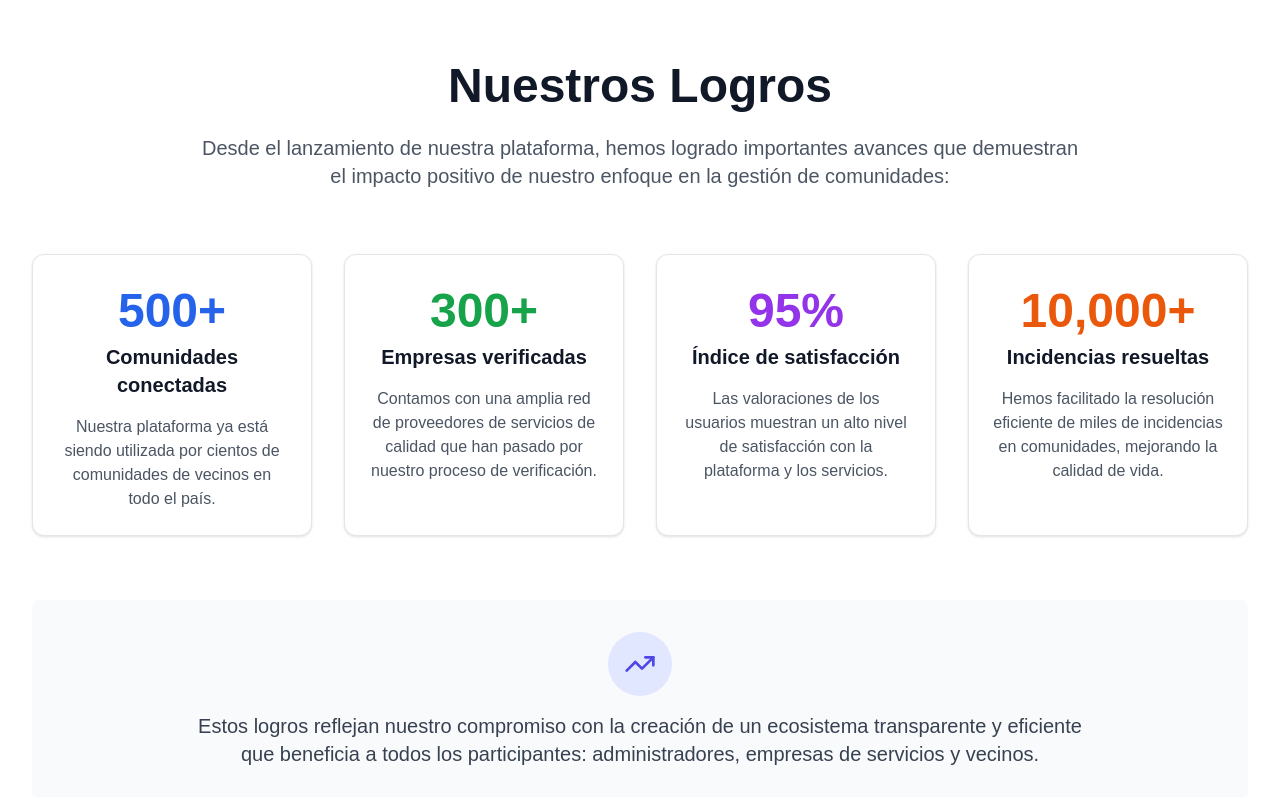
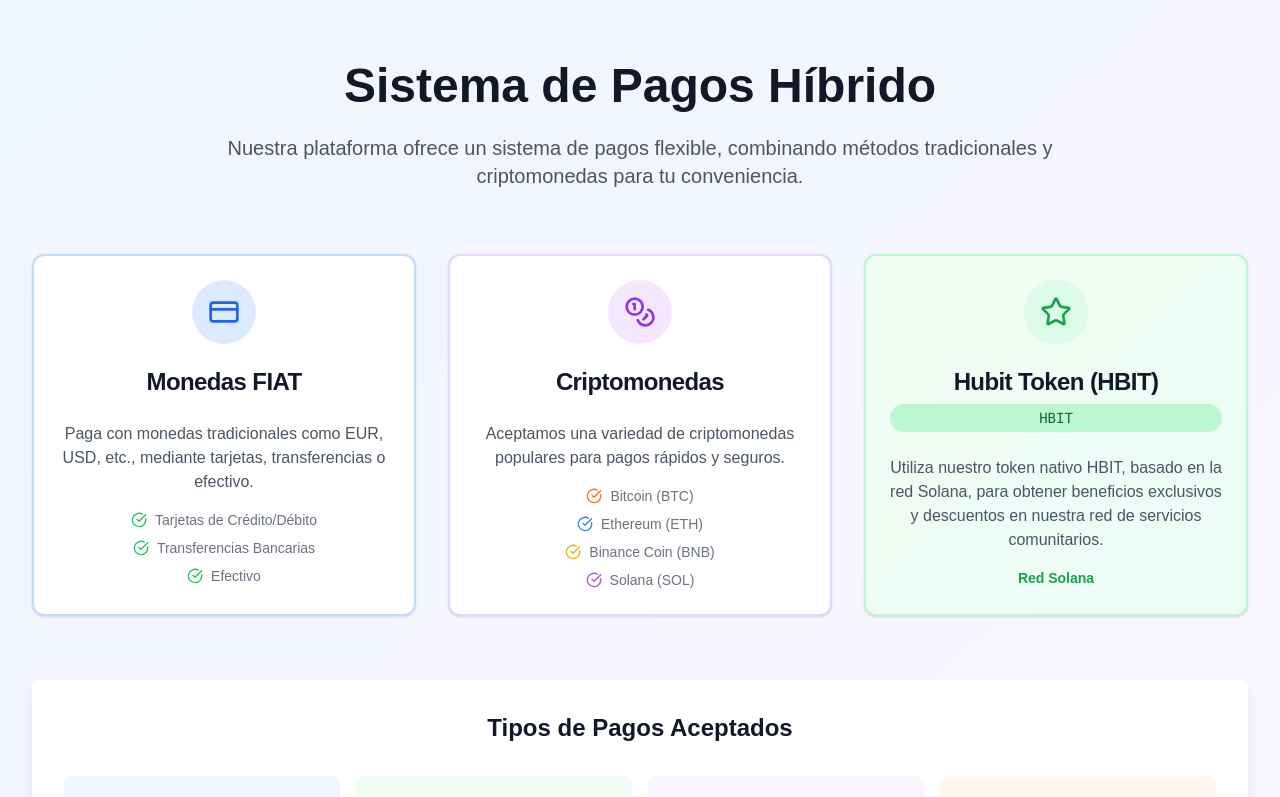
Before and after one commit to Hubit85/HubitApp, a Next.js app: page / in a window 1280 px wide. Shown: the part 3180-3977 px from the top of the page. Built offline with nearby package versions, Linux system fonts and the light colour scheme.

Commit message:
refactor(homepage): Remove Nuestros Logros section

```diff
--- a/src/pages/index.tsx
+++ b/src/pages/index.tsx
@@ -5,9 +5,9 @@ import Link from "next/link";
 import { Header } from "@/components/layout/Header";
 import { useLanguage } from "@/contexts/LanguageContext";
 import { Card, CardContent, CardHeader, CardTitle } from "@/components/ui/card";
-import { Users, Building, Wrench, Star, TrendingUp, Heart, CreditCard, Coins, Wallet, ArrowRight, CheckCircle, Zap, Shield, Gift } from "lucide-react";
+import { Users, Building, Wrench, Star, Heart, CreditCard, Coins, Wallet, ArrowRight, CheckCircle, Zap, Gift } from "lucide-react";
 import ZoomableSection from "@/components/ZoomableSection";
-import Image from "next/image"; // Added import for Next/Image
+import Image from "next/image";
 
 export default function Home() {
   const { t } = useLanguage();
@@ -196,84 +196,6 @@ export default function Home() {
                     {t("virtuousCircle")}
                   </p>
                 </div>
-              </div>
-            </div>
-          </section>
-
-          {/* Nuestros Logros Section */}
-          <section className="w-full py-20 px-4 sm:px-6 lg:px-8 bg-white">
-            <div className="max-w-7xl mx-auto">
-              <div className="text-center mb-16">
-                <h2 className="text-4xl md:text-5xl font-bold text-gray-900 mb-6">
-                  {t("ourAchievementsTitle")}
-                </h2>
-                <p className="text-xl text-gray-600 max-w-4xl mx-auto">
-                  {t("ourAchievementsIntro")}
-                </p>
-              </div>
-
-              <div className="grid grid-cols-1 md:grid-cols-2 lg:grid-cols-4 gap-8 mb-16">
-                {/* 500+ Comunidades conectadas */}
-                <Card className="text-center h-full">
-                  <CardContent className="pt-8">
-                    <div className="text-5xl font-bold text-blue-600 mb-2">500+</div>
-                    <h3 className="text-xl font-semibold text-gray-900 mb-4">
-                      {t("connectedCommunities")}
-                    </h3>
-                    <p className="text-gray-600">
-                      {t("connectedCommunitiesText")}
-                    </p>
-                  </CardContent>
-                </Card>
-
-                {/* 300+ Empresas verificadas */}
-                <Card className="text-center h-full">
-                  <CardContent className="pt-8">
-                    <div className="text-5xl font-bold text-green-600 mb-2">300+</div>
-                    <h3 className="text-xl font-semibold text-gray-900 mb-4">
-                      {t("verifiedCompanies")}
-                    </h3>
-                    <p className="text-gray-600">
-                      {t("verifiedCompaniesText")}
-                    </p>
-                  </CardContent>
-                </Card>
-
-                {/* 95% Índice de satisfacción */}
-                <Card className="text-center h-full">
-                  <CardContent className="pt-8">
-                    <div className="text-5xl font-bold text-purple-600 mb-2">95%</div>
-                    <h3 className="text-xl font-semibold text-gray-900 mb-4">
-                      {t("satisfactionIndex")}
-                    </h3>
-                    <p className="text-gray-600">
-                      {t("satisfactionIndexText")}
-                    </p>
-                  </CardContent>
-                </Card>
-
-                {/* 10,000+ Incidencias resueltas */}
-                <Card className="text-center h-full">
-                  <CardContent className="pt-8">
-                    <div className="text-5xl font-bold text-orange-600 mb-2">10,000+</div>
-                    <h3 className="text-xl font-semibold text-gray-900 mb-4">
-                      {t("resolvedIncidents")}
-                    </h3>
-                    <p className="text-gray-600">
-                      {t("resolvedIncidentsText")}
-                    </p>
-                  </CardContent>
-                </Card>
-              </div>
-
-              {/* Conclusión */}
-              <div className="bg-gray-50 rounded-lg p-8 text-center">
-                <div className="mx-auto mb-4 p-3 bg-indigo-100 rounded-full w-16 h-16 flex items-center justify-center">
-                  <TrendingUp className="h-8 w-8 text-indigo-600" />
-                </div>
-                <p className="text-xl text-gray-700 font-medium max-w-4xl mx-auto">
-                  {t("achievementsConclusion")}
-                </p>
               </div>
             </div>
           </section>
```
